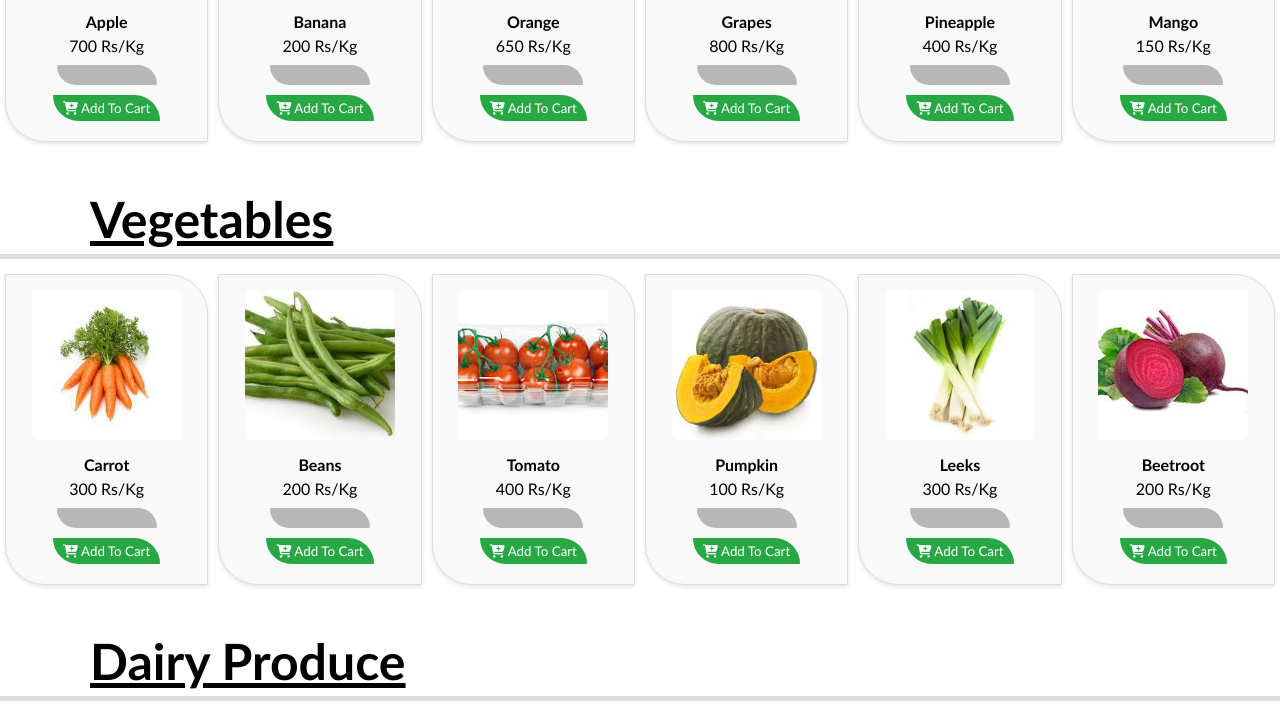
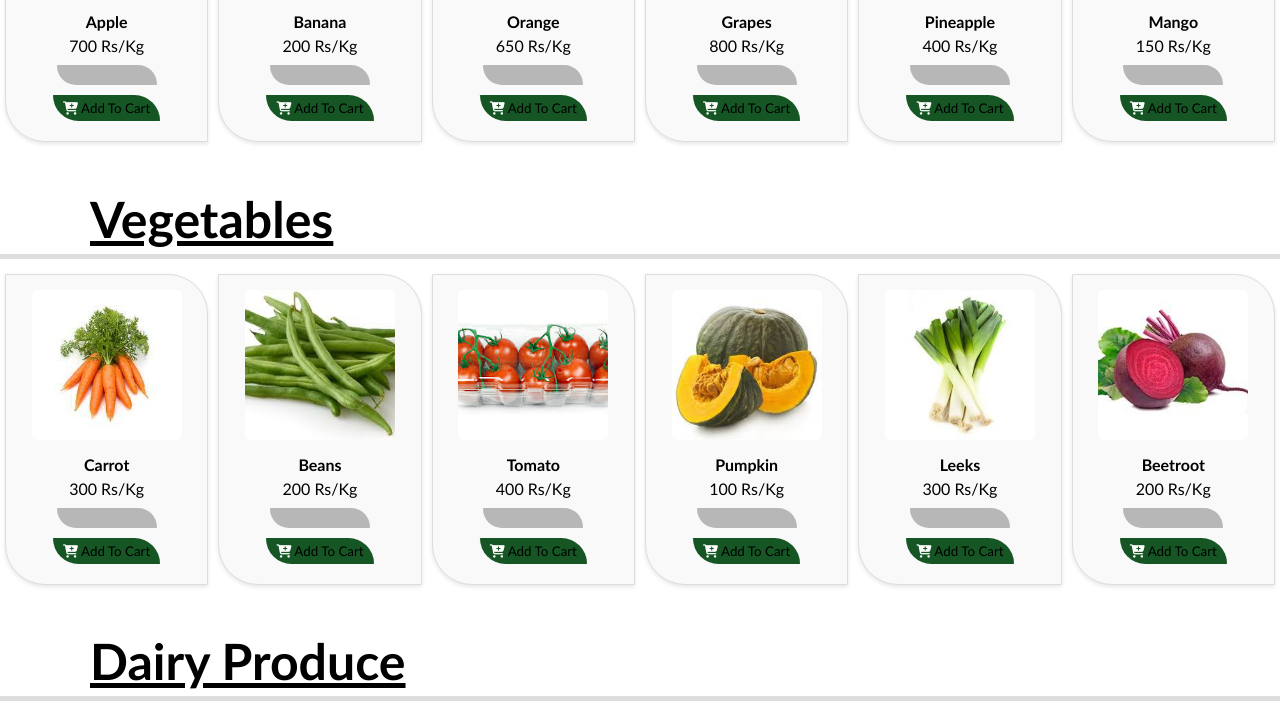
Before and after one commit to ishithakarunatilaka/website, a plain HTML site: page index.html in a window 1280 px wide. Shown: the part 858-1571 px from the top of the page. Drawn offline with Linux system fonts and the light colour scheme; a script that the page names is missing.

Commit message:
Update order.css

```diff
--- a/order.css
+++ b/order.css
@@ -493,8 +493,8 @@ tfoot {
 }
 
 .add-to-cart {
-    background-color: #28a745;
-    color: white;
+    background-color: #155624;
+    color: FFFFFF;
     border: none;
     padding: 5px 10px;
     cursor: pointer;
```
